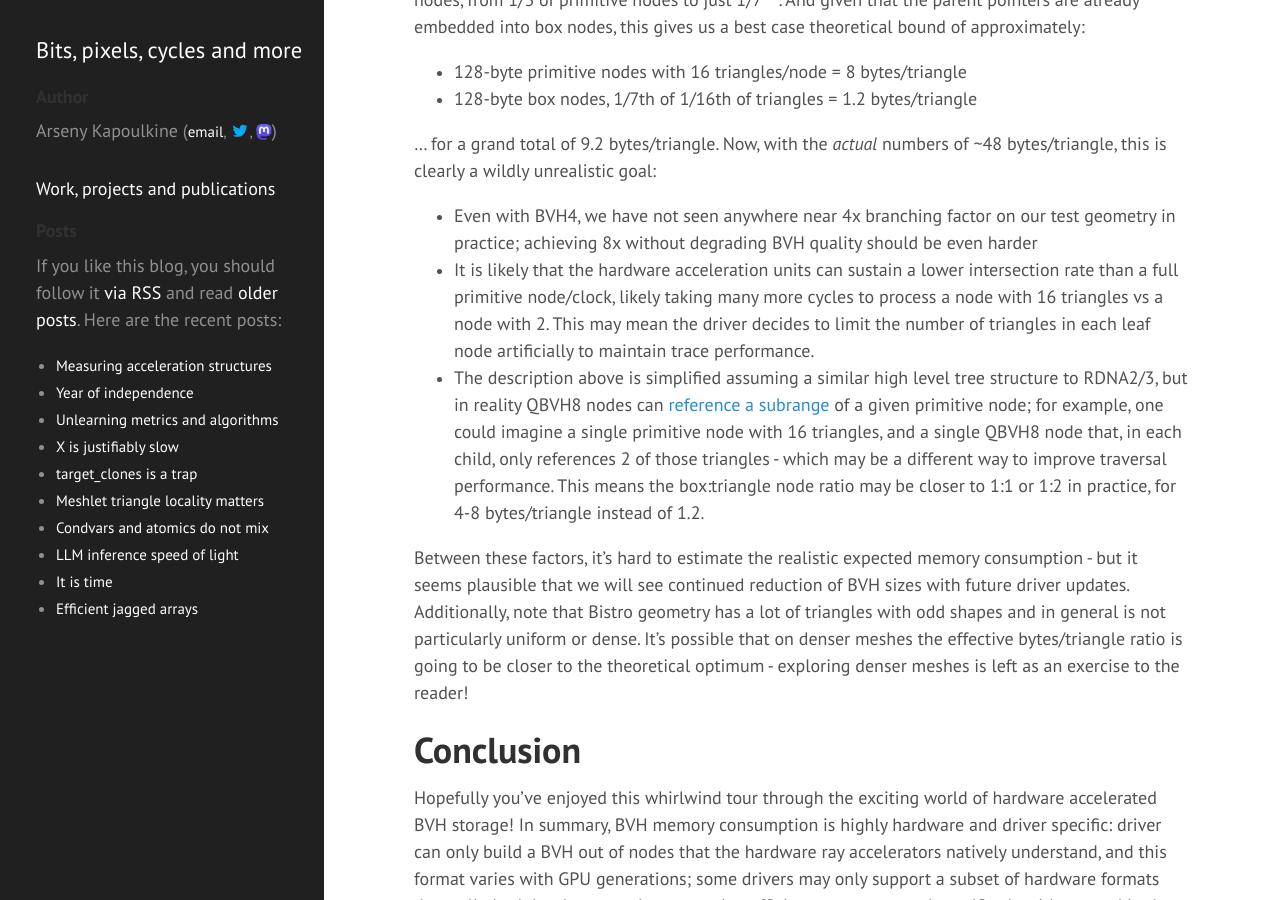
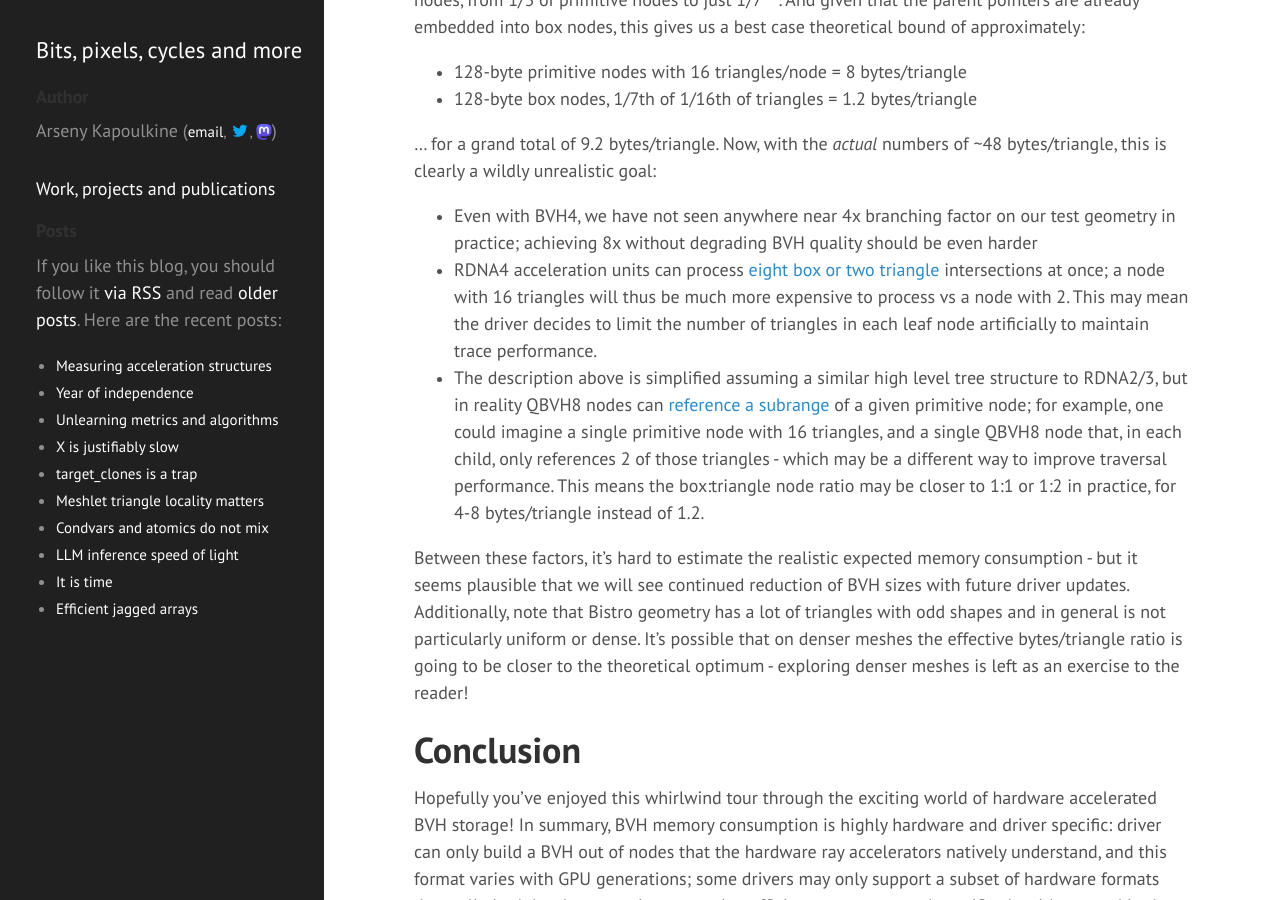
Before and after one commit to zeux/zeux.github.io, a Jekyll site: the page built from _posts/2025-03-31-measuring-acceleration-structures.md, in a window 1280 px wide and 900 px high, scrolled down 12850 px. Built offline with Jekyll 4.4.1, drawn with Linux system fonts in a browser that asks for light colours.

Commit message:
Adjust wording around RDNA4 accelerators to be more precise

```diff
--- a/_posts/2025-03-31-measuring-acceleration-structures.md
+++ b/_posts/2025-03-31-measuring-acceleration-structures.md
@@ -271,7 +271,7 @@ Since BVH nodes are 8-wide, this also proportionally reduces the total expected
 ... for a grand total of 9.2 bytes/triangle. Now, with the *actual* numbers of ~48 bytes/triangle, this is clearly a wildly unrealistic goal:
 
 - Even with BVH4, we have not seen anywhere near 4x branching factor on our test geometry in practice; achieving 8x without degrading BVH quality should be even harder
-- It is likely that the hardware acceleration units can sustain a lower intersection rate than a full primitive node/clock, likely taking many more cycles to process a node with 16 triangles vs a node with 2. This may mean the driver decides to limit the number of triangles in each leaf node artificially to maintain trace performance.
+- RDNA4 acceleration units can process [eight box or two triangle](https://hothardware.com/reviews/amd-rdna-4-architecture-deep-dive) intersections at once; a node with 16 triangles will thus be much more expensive to process vs a node with 2. This may mean the driver decides to limit the number of triangles in each leaf node artificially to maintain trace performance.
 - The description above is simplified assuming a similar high level tree structure to RDNA2/3, but in reality QBVH8 nodes can [reference a subrange](https://github.com/GPUOpen-Drivers/gpurt/blob/f734985ebc31f471c376ed0cb217f43bdd40ee17/src/shadersClean/common/gfx12/internalNode.hlsli#L286) of a given primitive node; for example, one could imagine a single primitive node with 16 triangles, and a single QBVH8 node that, in each child, only references 2 of those triangles - which may be a different way to improve traversal performance. This means the box:triangle node ratio may be closer to 1:1 or 1:2 in practice, for 4-8 bytes/triangle instead of 1.2.
 
 Between these factors, it's hard to estimate the realistic expected memory consumption - but it seems plausible that we will see continued reduction of BVH sizes with future driver updates. Additionally, note that Bistro geometry has a lot of triangles with odd shapes and in general is not particularly uniform or dense. It's possible that on denser meshes the effective bytes/triangle ratio is going to be closer to the theoretical optimum - exploring denser meshes is left as an exercise to the reader!
```
